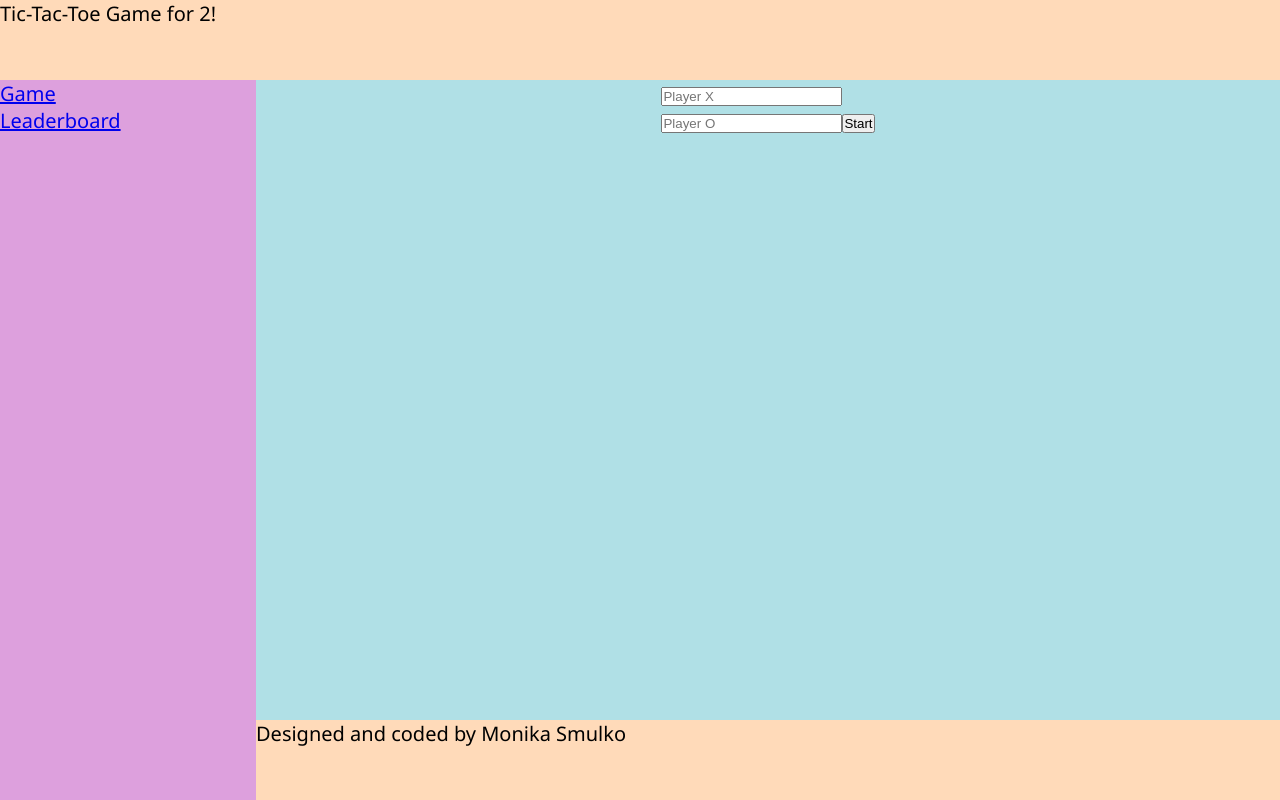
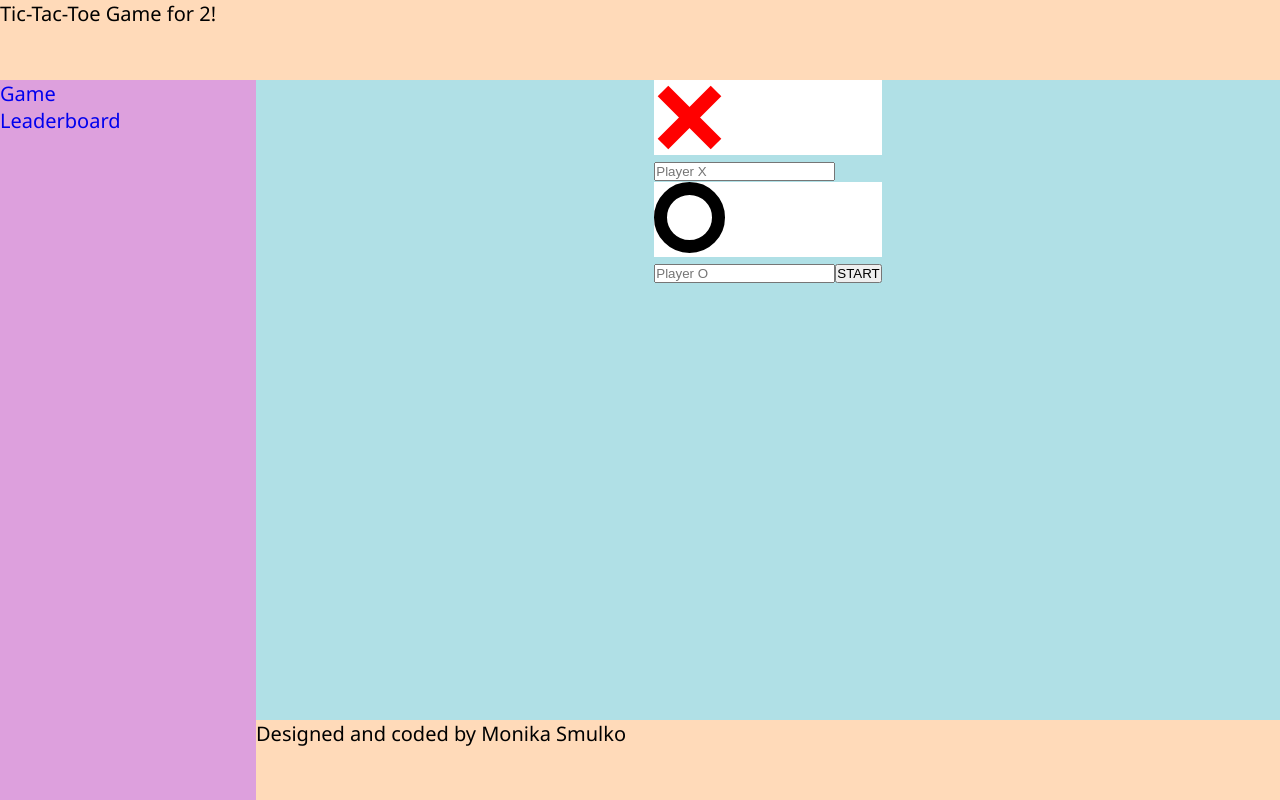
Before and after one commit to mosmulko/Tic-tac-toe, a React (Create React App) app: page /game in a window 1280 px wide. Built offline with nearby package versions, Linux system fonts and the light colour scheme.

Commit message:
Move Label css to App

```diff
--- a/src/App.css
+++ b/src/App.css
@@ -46,3 +46,47 @@ main:first-child {
 footer {
   grid-area: footer;
 }
+
+button {
+  text-transform: uppercase;
+}
+
+a {
+  text-decoration: none;
+}
+
+.labelContainer {
+  height: 3.75em;
+  width: 3.75;
+  background-color: white;
+}
+
+.o {
+  font-size: 7.5em;
+  display: inline-block;
+  width: 0.3em;
+  box-sizing: content-box;
+  height: 0.3em;
+  border: 0.09em solid black;
+  position: relative;
+  border-radius: 0.2625em;
+}
+
+.x {
+  margin-left: 1.4em;
+  background: red;
+  height: 3.75em;
+  position: relative;
+  width: 0.75em;
+  transform: rotate(45deg);
+}
+
+.x:after {
+  background: red;
+  content: "";
+  height: 0.75em;
+  left: -1.5em;
+  position: absolute;
+  top: 1.5em;
+  width: 3.75em;
+}
```
